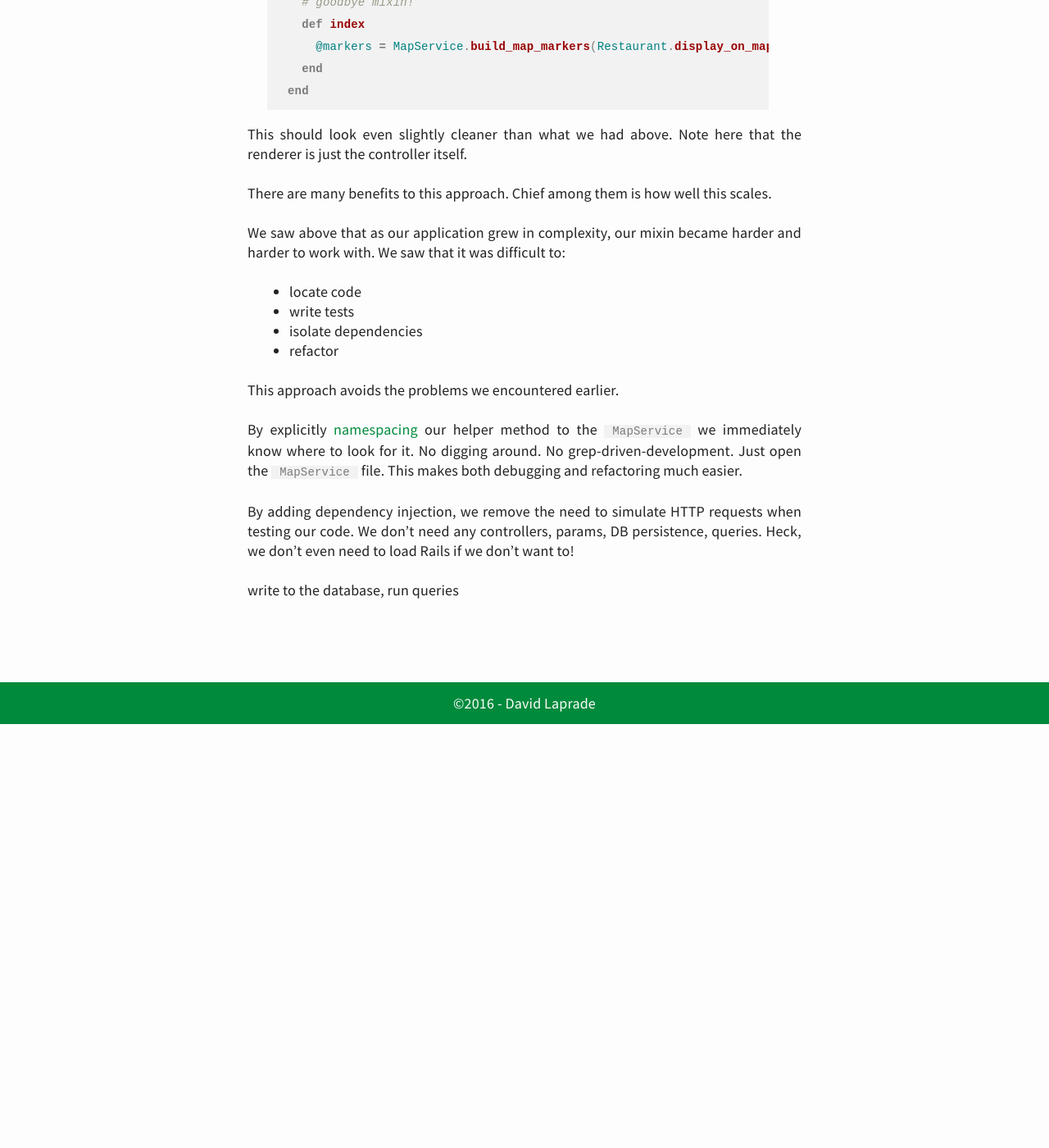
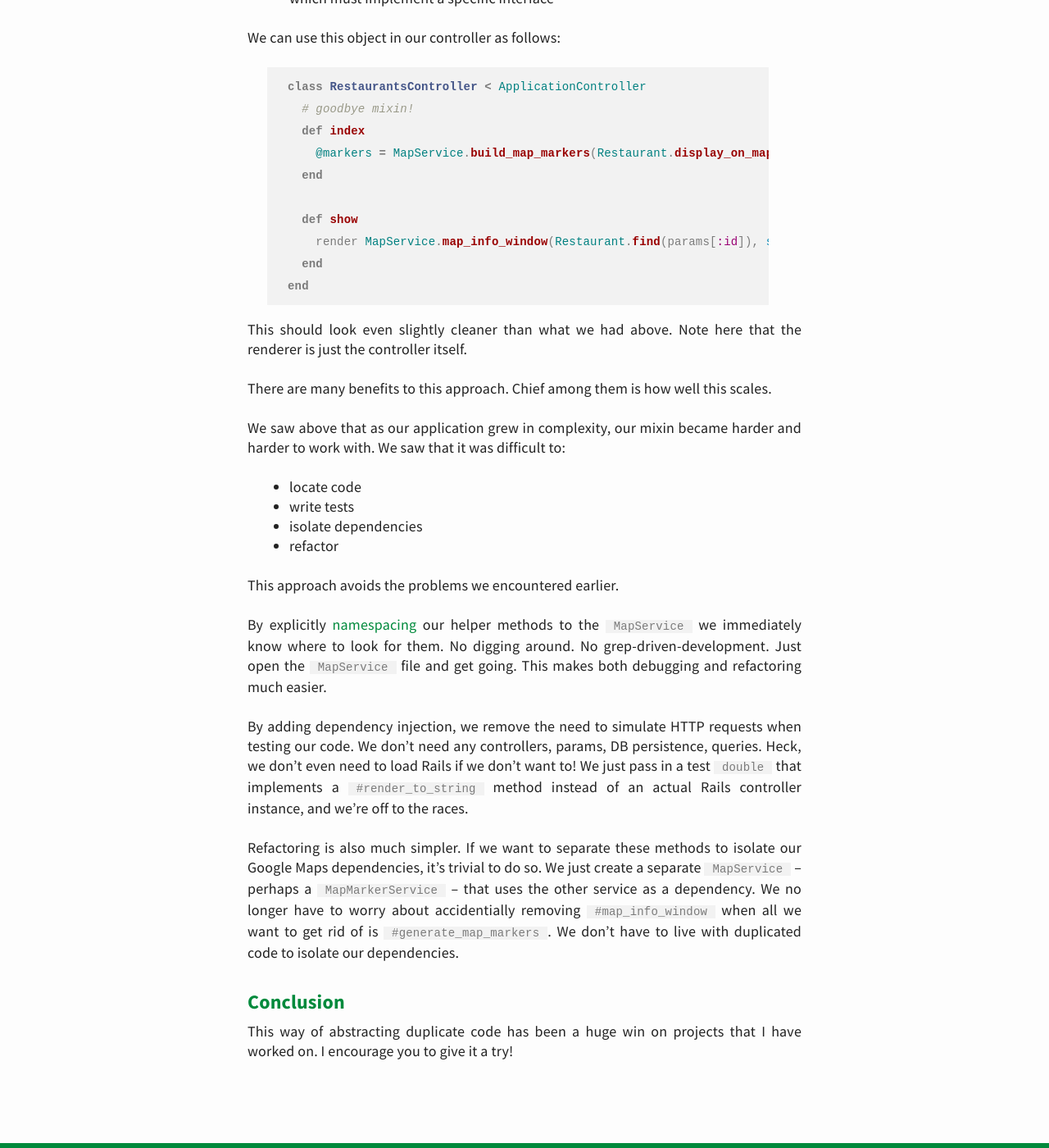
Before and after one commit to davidlaprade/davidlaprade.github.io, a Jekyll site: the page built from _posts/2017-1-14-replacing-controller-mixins-with-services.md, in a window 1280 px wide and 1400 px high, scrolled down 7005 px. Shown: the whole window at 82% size. Built offline with Jekyll 4.4.1, drawn with Linux system fonts in a browser that asks for light colours; comment, search, counter and statistics services are not loaded; before the commit the page ends 7888 px from its top, so only the background shows below that; some of the changed text lies outside the part shown.

Commit message:
Finish first draft of controller mixins post

```diff
--- a/_posts/2017-1-13-replacing-controller-mixins-with-services.md
+++ b/_posts/2017-1-14-replacing-controller-mixins-with-services.md
@@ -243,35 +243,41 @@ There must be a better way.
 
 ### A Map Service
 
-Instead of creating a `MapHelper` module that we `include` in our controllers,
-we could have created a `MapService` object:
+Instead of creating a `MapHelper` module, we could have created a
+`MapService` class:
 
 {% highlight ruby %}
 # app/services/map_service.rb
 class MapService
+  class << self
 
-  def self.build_map_markers(locations, renderer)
-    @markers = Gmaps4rails.build_markers(locations) do |location, marker|
-      marker.lat(location.latitude)
-      marker.lng(location.longitude)
-      marker.infowindow(
-        renderer.render_to_string(
-          partial: 'shared/map_info_window', locals: { location: location }
-        )
+    def build_map_markers(locations, renderer)
+      @markers = Gmaps4rails.build_markers(locations) do |location, marker|
+        marker.lat(location.latitude)
+        marker.lng(location.longitude)
+        marker.infowindow(map_info_window(location, renderer))
+      end
+    end
+
+    def map_info_window(location, renderer)
+      renderer.render_to_string(
+        partial: 'shared/map_info_window', locals: { location: location }
       )
     end
+
   end
-
 end
 {% endhighlight %}
 
 A few things have changed here:
 
-* the code for this object is in a new folder `/app/services`
+* the code for this object is in a new folder `/app/services`, not mixed up in
+  the `/app/controllers` folder
 * the new object is a `Class`, not a `Module`
-* the `#build_map_markers` method is a class method
-* the [arity](https://en.wikipedia.org/wiki/Arity) of `#build_map_markers` has
-  increased
+* the `#build_map_markers` and `#map_info_window` methods are class methods, not
+  instance methods
+* the [arity](https://en.wikipedia.org/wiki/Arity) of both methods has changed
+  from 1 to 2
 * there is [dependency
   injection](https://en.wikipedia.org/wiki/Dependency_injection) going on: a
   `renderer` object is now required,
@@ -284,6 +290,10 @@ class RestaurantsController < ApplicationController
   # goodbye mixin!
   def index
     @markers = MapService.build_map_markers(Restaurant.display_on_map, self)
+  end
+
+  def show
+    render MapService.map_info_window(Restaurant.find(params[:id]), self)
   end
 end
 {% endhighlight %}
@@ -305,13 +315,25 @@ and harder to work with. We saw that it was difficult to:
 This approach avoids the problems we encountered earlier.
 
 By explicitly
-[namespacing](https://en.wikipedia.org/wiki/Namespace) our helper method to the
-`MapService` we immediately know where to look for it. No digging around. No
-grep-driven-development. Just open the `MapService` file. This makes both
-debugging and refactoring much easier.
+[namespacing](https://en.wikipedia.org/wiki/Namespace) our helper methods to the
+`MapService` we immediately know where to look for them. No digging around. No
+grep-driven-development. Just open the `MapService` file and get going. This
+makes both debugging and refactoring much easier.
 
 By adding dependency injection, we remove the need to simulate HTTP requests
 when testing our code. We don't need any controllers, params, DB persistence,
-queries. Heck, we don't even need to load Rails if we don't want to!
+queries. Heck, we don't even need to load Rails if we don't want to! We
+just pass in a test `double` that implements a `#render_to_string` method
+instead of an actual Rails controller instance, and we're off to the races.
 
-write to the database, run queries
+Refactoring is also much simpler. If we want to separate these methods to
+isolate our Google Maps dependencies, it's trivial to do so. We just create a
+separate `MapService` -- perhaps a `MapMarkerService` -- that uses the other
+service as a dependency. We no longer have to worry about accidentially removing
+`#map_info_window` when all we want to get rid of is `#generate_map_markers`. We
+don't have to live with duplicated code to isolate our dependencies.
+
+### Conclusion
+
+This way of abstracting duplicate code has been a huge win on projects
+that I have worked on. I encourage you to give it a try!
```
